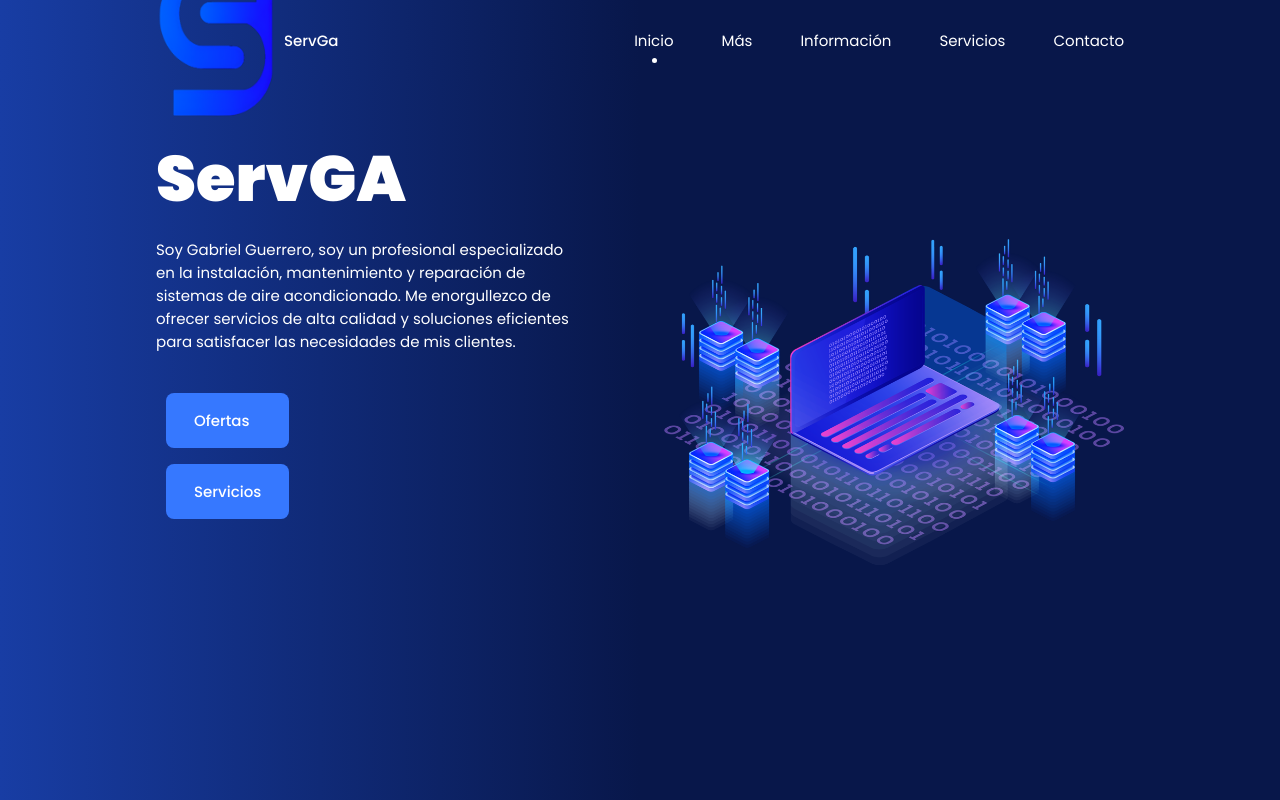
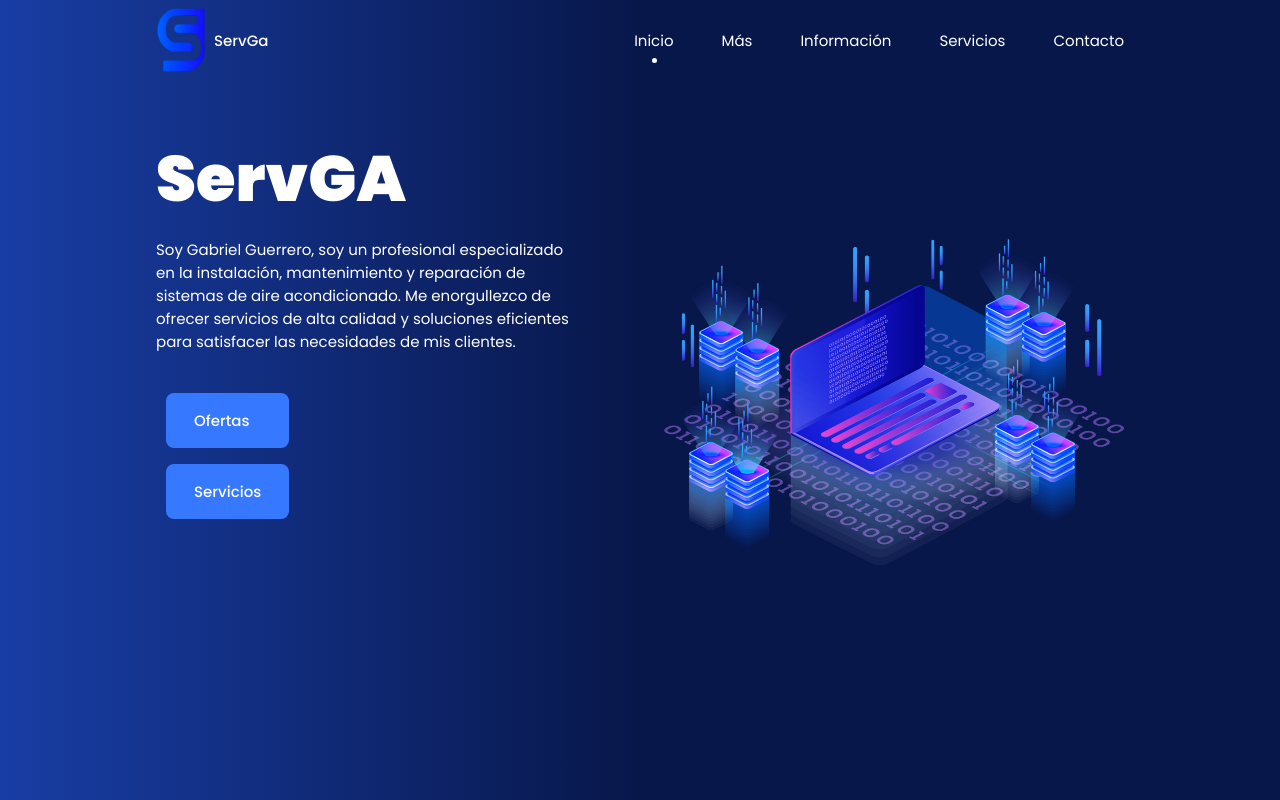
Before and after one commit to JuanCampos/Gabriel, a plain HTML site: page index.html in a window 1280 px wide. Shown: the top 800 px of the page. Drawn offline with nearby package versions, Linux system fonts and the light colour scheme.

Commit message:
Update style.css

```diff
--- a/css/style.css
+++ b/css/style.css
@@ -103,7 +103,7 @@ button {
 }
 
 .navL-img {
-    width: 120px;
+    width: 50px;
 }
 
 .navLink,
```
